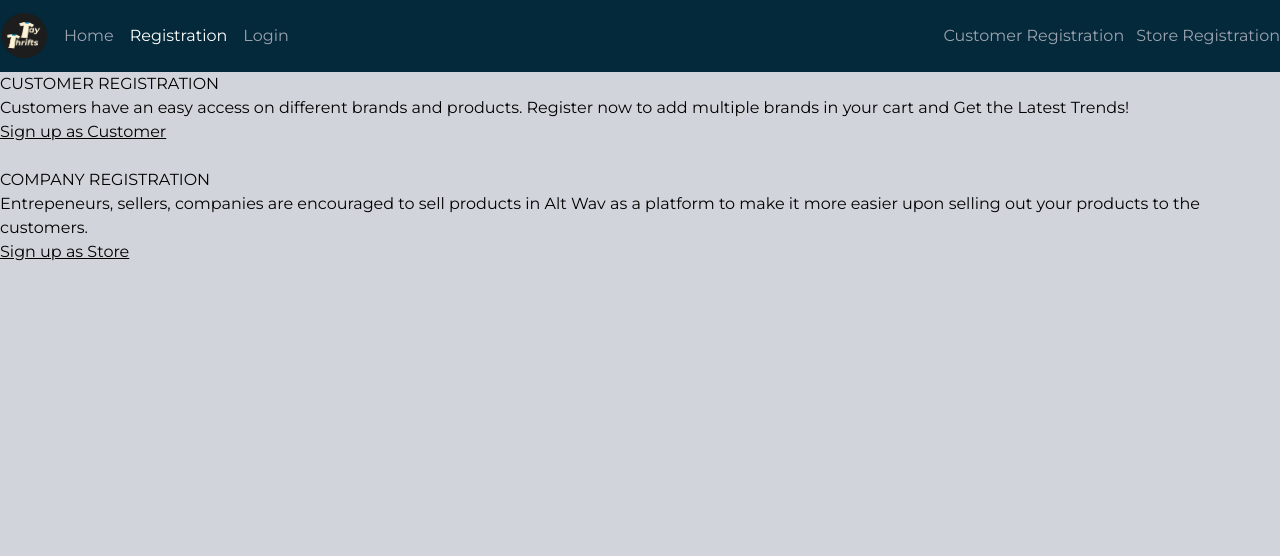
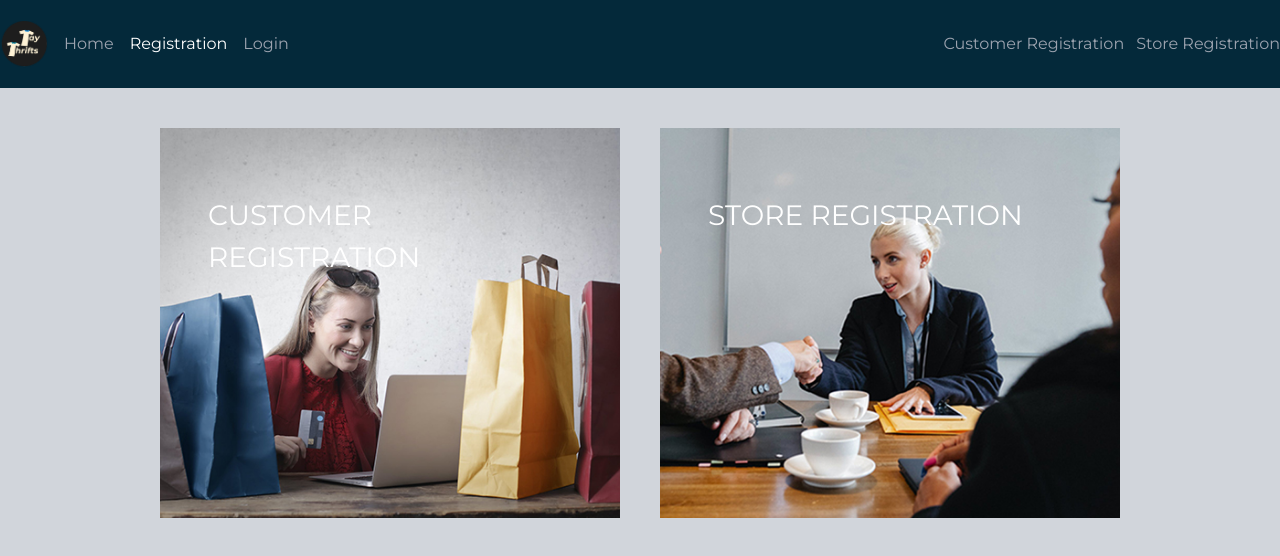
Before and after one commit to ajcandelariaa/reactjs-taythrifts, a React (Create React App) app: page /signup in a window 1280 px wide. Shown: the top 556 px of the page. Built offline with nearby package versions, Linux system fonts and the light colour scheme; no server answers; the HTML template or start-up script is replaced by a standard one.

Commit message:
Sign Up Page Modified

```diff
--- a/src/App.css
+++ b/src/App.css
@@ -25,5 +25,95 @@
   background: rgba(0, 0, 0, 0.8);
 }
 .style-modal2 {
-  background: rgba(0, 0, 0, 0.0);
+  background: rgba(0, 0, 0, 0);
 }
+
+/* Registration Choices */
+.hovereffect {
+  width: 100%;
+  height: 100%;
+  float: left;
+  overflow: hidden;
+  position: relative;
+  text-align: center;
+  cursor: default;
+  background: -webkit-linear-gradient(45deg, #ff89e9 0%, #05abe0 100%);
+  background: linear-gradient(45deg, #ff89e9 0%, #05abe0 100%);
+}
+
+.hovereffect .overlay {
+  width: 100%;
+  height: 100%;
+  position: absolute;
+  overflow: hidden;
+  top: 0;
+  left: 0;
+  padding: 3em;
+  text-align: left;
+}
+
+.hovereffect img {
+  display: block;
+  position: relative;
+  max-width: none;
+  width: calc(100% + 60px);
+  -webkit-transition: opacity 0.35s, -webkit-transform 0.45s;
+  transition: opacity 0.35s, transform 0.45s;
+  -webkit-transform: translate3d(-40px, 0, 0);
+  transform: translate3d(-40px, 0, 0);
+}
+
+.hovereffect h2 {
+  text-transform: uppercase;
+  color: #fff;
+  position: relative;
+  font-size: 28px;
+  background-color: transparent;
+  padding: 5% 0 10px 0;
+  text-align: left;
+  margin-bottom: 20px;
+}
+
+.hovereffect .overlay:before {
+  position: absolute;
+  top: 20px;
+  right: 20px;
+  bottom: 20px;
+  left: 20px;
+  border: 1px solid #fff;
+  content: "";
+  opacity: 0;
+  filter: alpha(opacity=0);
+  -webkit-transition: opacity 0.35s, -webkit-transform 0.45s;
+  transition: opacity 0.35s, transform 0.45s;
+  -webkit-transform: translate3d(-20px, 0, 0);
+  transform: translate3d(-20px, 0, 0);
+}
+
+.hovereffect a,
+.hovereffect p {
+  color: #fff;
+  opacity: 0;
+  filter: alpha(opacity=0);
+  -webkit-transition: opacity 0.35s, -webkit-transform 0.45s;
+  transition: opacity 0.35s, transform 0.45s;
+  -webkit-transform: translate3d(-10px, 0, 0);
+  transform: translate3d(-10px, 0, 0);
+  margin-bottom: 20px;
+}
+
+.hovereffect:hover img {
+  opacity: 0.6;
+  filter: alpha(opacity=60);
+  -webkit-transform: translate3d(0, 0, 0);
+  transform: translate3d(0, 0, 0);
+}
+
+.hovereffect:hover .overlay:before,
+.hovereffect:hover a,
+.hovereffect:hover p {
+  opacity: 1;
+  filter: alpha(opacity=100);
+  -webkit-transform: translate3d(0, 0, 0);
+  transform: translate3d(0, 0, 0);
+}
--- a/src/components/navbars/RegistrationNavbar.js
+++ b/src/components/navbars/RegistrationNavbar.js
@@ -5,7 +5,7 @@ function RegistrationNavbar(props) {
   return (
     <div className="w-full bg-registrationHeader registration-navbar">
       <div>
-        <nav className="container m-auto flex justify-between py-3">
+        <nav className="container m-auto flex justify-between py-5">
           <div className="text-gray-400 flex gap-4 items-center">
             <NavLink className="hover:text-gray-300" to="/">
               <img src={props.link} alt="taythrifts_logo" className="w-12" />
--- a/src/pages/Signup.js
+++ b/src/pages/Signup.js
@@ -3,25 +3,51 @@ import { Link } from "react-router-dom";
 
 function Signup() {
   return (
-    <div>
-      <div>
-        <p>CUSTOMER REGISTRATION</p>
+    <div className="grid grid-cols-2 w-3/4 mx-auto mt-10 gap-10">
+      <div
+        class="text-center hovereffect"
+        style={{ backgroundColor: `#000000;` }}
+      >
+        <img className="" src="../images/customer.jpg" />
+        <div className="overlay">
+          <h2>
+            Customer Registration
+            <br />
+          </h2>
           <p>
             Customers have an easy access on different brands and products.
             Register now to add multiple brands in your cart and Get the Latest
             Trends!
           </p>
-        <Link className="underline" to="/signup-customer">Sign up as Customer</Link>
+          <p>
+            <Link className="hover:underline" to="/signup-store">
+              Sign up as Store <i className="fas fa-chevron-right"></i>
+            </Link>
+          </p>
         </div>
+      </div>
+
+      <div
+        class="text-center hovereffect"
+        style={{ backgroundColor: `#000000;` }}
+      >
+        <img className="" src="../images/company.jpg" />
+        <div className="overlay">
+          <h2>
+            Store Registration
             <br />
-      <div>
-        <p>COMPANY REGISTRATION</p>
+          </h2>
           <p>
             Entrepeneurs, sellers, companies are encouraged to sell products in
             Alt Wav as a platform to make it more easier upon selling out your
             products to the customers.
           </p>
-        <Link className="underline" to="/signup-store">Sign up as Store</Link>
+          <p>
+            <Link className="hover:underline" to="/signup-store">
+              Sign up as Store <i className="fas fa-chevron-right"></i>
+            </Link>
+          </p>
+        </div>
       </div>
     </div>
   );
```
Also changed, not shown: public/images/company.jpg (added), public/images/customer.jpg (added). Lines whose indentation alone changed are shown as unchanged.
